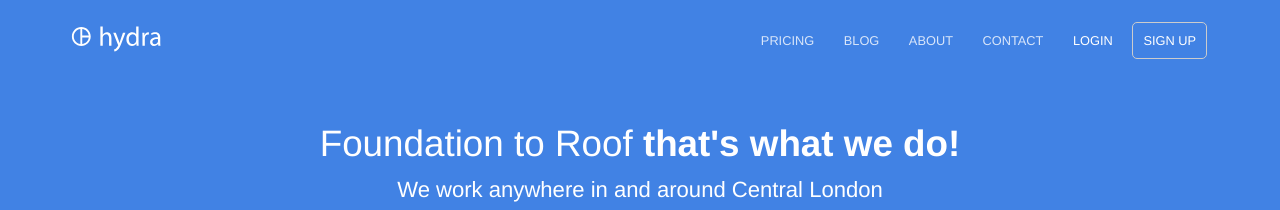
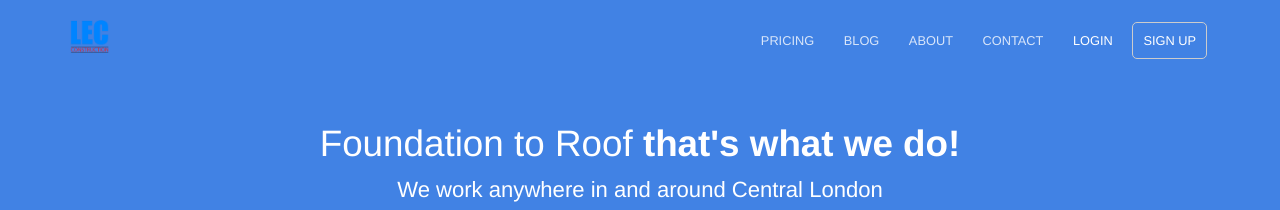
Before and after one commit to lacweb3/constructlancaster, a Jekyll site: the page built from index.html, in a window 1280 px wide. Shown: the top 210 px of the page. Built offline with Jekyll 4.4.1, drawn with Linux system fonts in a browser that asks for light colours.

Commit message:
Update default.html

```diff
--- a/_layouts/default.html
+++ b/_layouts/default.html
@@ -23,7 +23,7 @@
 	<body>
 		<header>
 			<div class="container">
-				<div class="company-name"><a href="{{ site.baseurl }}/"><img src="{{ site.baseurl }}/images/logo.svg" alt="Hydra Logo" width="95" height="33" /></a></div>
+				<div class="company-name"><a href="{{ site.baseurl }}/"><img src="{{ site.baseurl }}/images/cropped-LEC-5.png" alt="Hydra Logo" width="95" height="33" /></a></div>
 				{% include navigation.html %}
 			</div>
 		</header>
```
